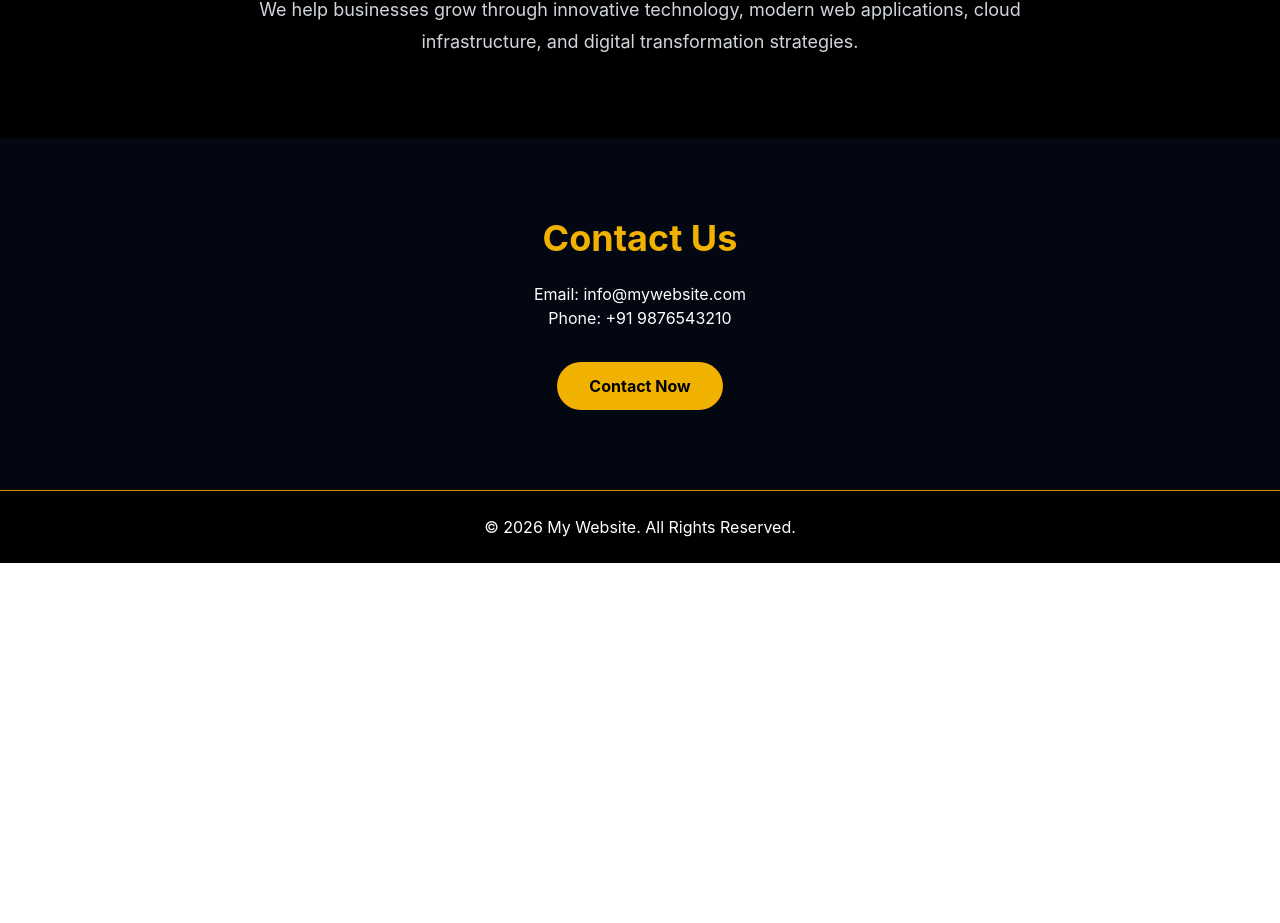
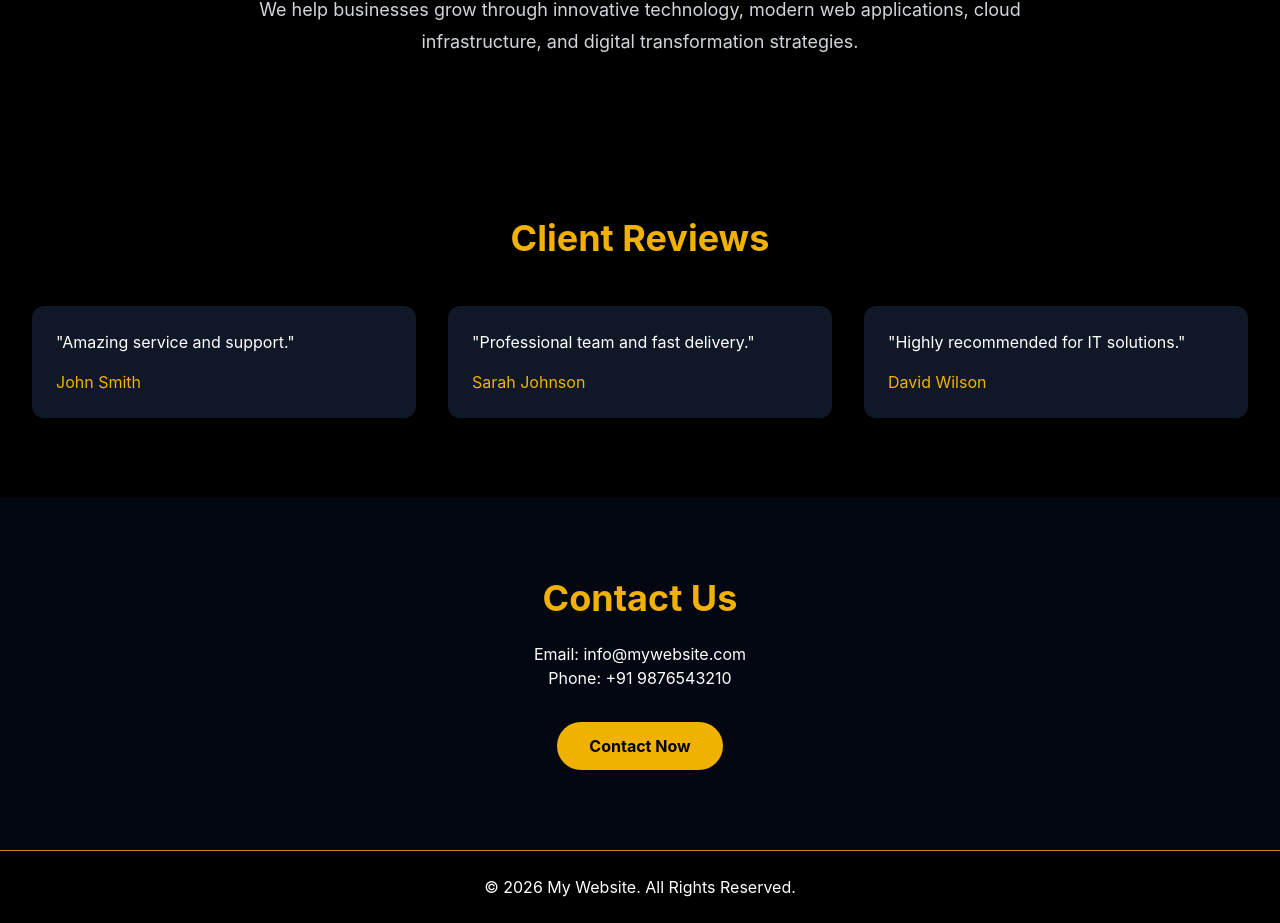
Before and after one commit to Tabassum2276/my-website, a React (Vite) app: page / in a window 1280 px wide. Shown: the part 1669-2592 px from the top of the page. Before the commit the page ends 2232 px from the top, so only its background shows below. Built offline with nearby package versions, Linux system fonts and the light colour scheme.

Commit message:
Added testimonials

```diff
--- a/src/App.jsx
+++ b/src/App.jsx
@@ -128,6 +128,29 @@ function App() {
         </p>
       </section>
 
+      <section className="py-20 px-8 bg-black">
+        <h2 className="text-4xl font-bold text-center text-yellow-500 mb-12">
+          Client Reviews
+        </h2>
+
+        <div className="grid md:grid-cols-3 gap-8">
+          <div className="bg-gray-900 p-6 rounded-xl">
+            <p>"Amazing service and support."</p>
+            <h4 className="mt-4 text-yellow-500">John Smith</h4>
+          </div>
+
+          <div className="bg-gray-900 p-6 rounded-xl">
+            <p>"Professional team and fast delivery."</p>
+            <h4 className="mt-4 text-yellow-500">Sarah Johnson</h4>
+          </div>
+
+          <div className="bg-gray-900 p-6 rounded-xl">
+            <p>"Highly recommended for IT solutions."</p>
+            <h4 className="mt-4 text-yellow-500">David Wilson</h4>
+          </div>
+        </div>
+      </section>
+
       {/* Contact */}
       <section
         id="contact"
```
